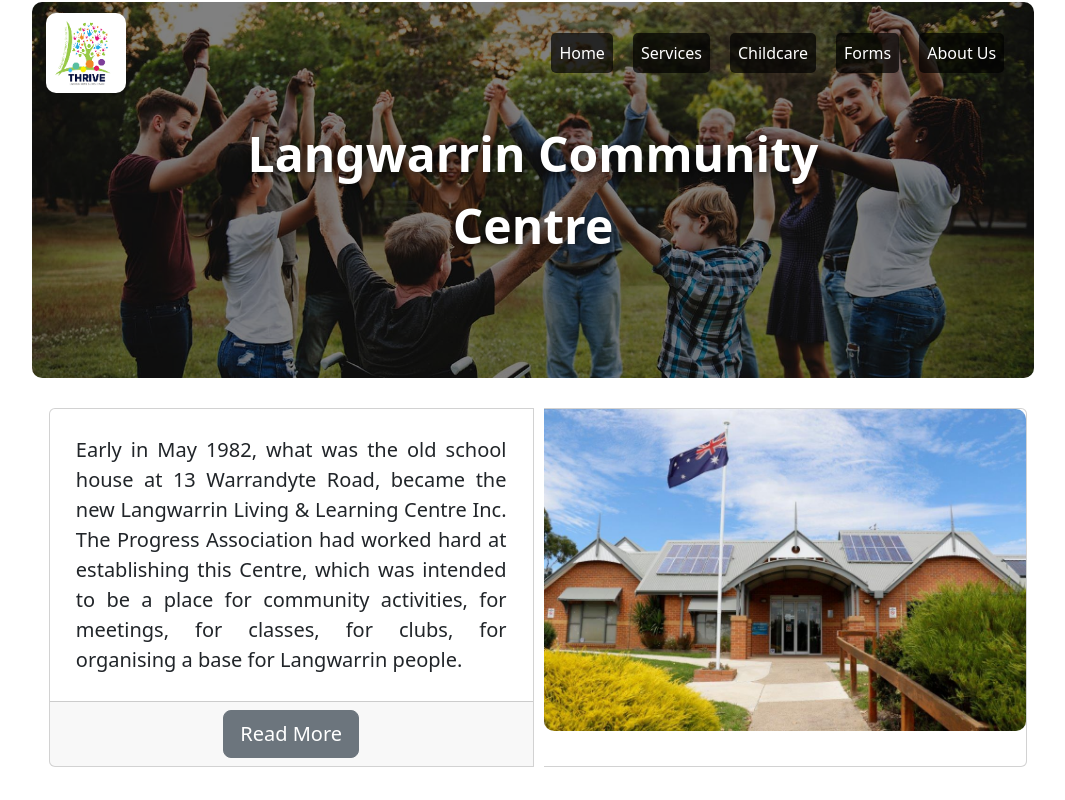
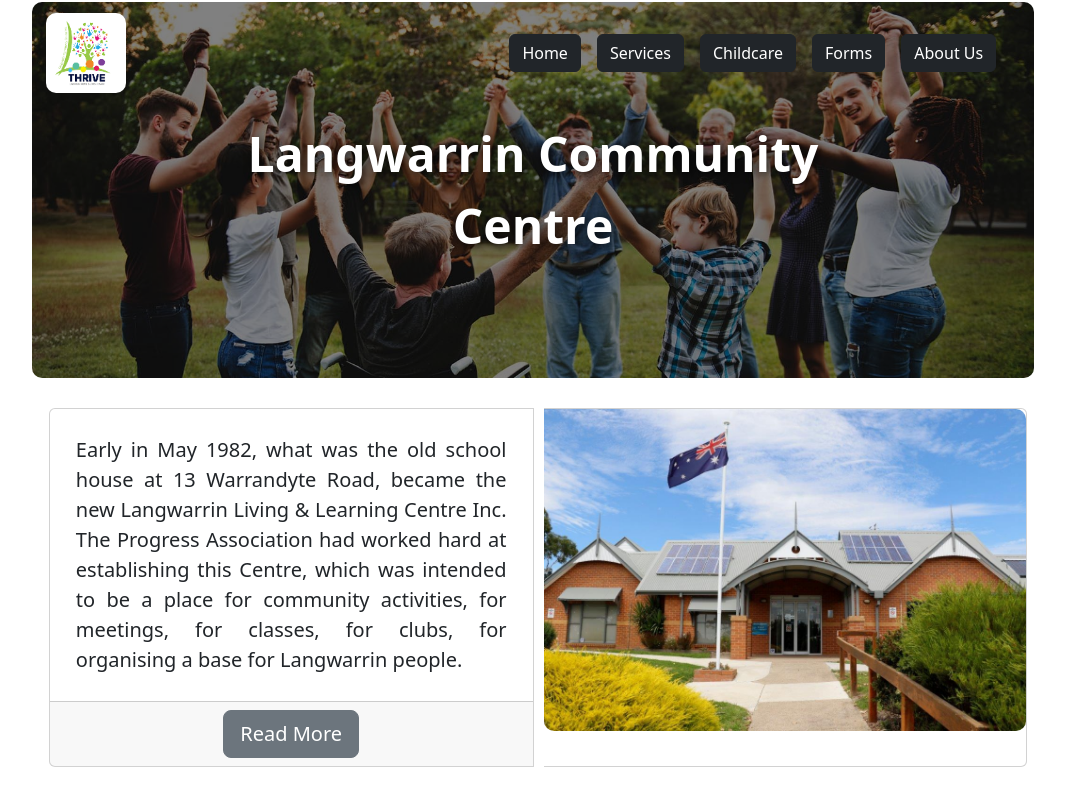
Before and after one commit to andywelly/LangwarrinCC-Website, a React (Vite) app in the folder Langwarrin_CC/: page / in a window 1280 px wide. Shown: the top 800 px of the page, without its empty margins (107-1172 px from the left). Built offline with nearby package versions, Linux system fonts and the light colour scheme; grey boxes are pictures that could not be loaded; a web font is replaced by a local one.

Commit message:
Changed Navigation Bar buttons

```diff
--- a/Langwarrin_CC/src/components/Navigation_Bar.jsx
+++ b/Langwarrin_CC/src/components/Navigation_Bar.jsx
@@ -4,6 +4,7 @@ import Navbar from 'react-bootstrap/Navbar';
 //import NavDropdown from 'react-bootstrap/NavDropdown';
 import Offcanvas from 'react-bootstrap/Offcanvas';
 import Logo from '../assets/Logo.png'; // Import the logo image
+import Button from 'react-bootstrap/esm/Button';
 import './styles/Navigation-Bar.css'
 
 function NavigationBar() {
@@ -28,12 +29,12 @@ function NavigationBar() {
               <Offcanvas.Title id="offcanvasNavbarLabel">Menu</Offcanvas.Title>
             </Offcanvas.Header>
             <Offcanvas.Body>
-              <Nav className="justify-content-end flex-grow-1 pe-3 links">
-                <Nav.Link href="/" className='links'>Home</Nav.Link>
-                <Nav.Link href="/services">Services</Nav.Link>
-                <Nav.Link href="/childcare">Childcare</Nav.Link>
-                <Nav.Link href="/forms">Forms</Nav.Link>
-                <Nav.Link href="/about">About Us</Nav.Link>
+              <Nav className="justify-content-end flex-grow-1 pe-3">
+                <Nav.Link href="/" className='links'><Button variant="dark">Home</Button></Nav.Link>
+                <Nav.Link href="/services"><Button variant="dark">Services</Button></Nav.Link>
+                <Nav.Link href="/childcare"><Button variant="dark">Childcare</Button></Nav.Link>
+                <Nav.Link href="/forms"><Button variant="dark">Forms</Button></Nav.Link>
+                <Nav.Link href="/about"><Button variant="dark">About Us</Button></Nav.Link>
                 {/* <NavDropdown title="Services" id="services-dropdown">
                   <NavDropdown.Item href="/Services">Service 1</NavDropdown.Item>
                   <NavDropdown.Item href="#service2">Service 2</NavDropdown.Item>
--- a/Langwarrin_CC/src/components/styles/Navigation-Bar.css
+++ b/Langwarrin_CC/src/components/styles/Navigation-Bar.css
@@ -9,38 +9,3 @@
     width: auto;
     border-radius: 10px;
 }
-
-
-.links {
-    display: flex;
-    gap: 20px;
-}
-
-/* Specific styling for Nav.Link text */
-.links .nav-link {
-    background-color: rgba(0, 0, 0, 0.7); /* Semi-transparent background */
-    color: #ffffff; /* Set text color */
-    position: relative; /* Position relative to enable pseudo-element styling */
-    border-radius: 5px;
-}
-
-/* Adding a background specifically behind the text */
-.links .nav-link::before {
-    content: attr(href); /* Use content property to mirror the link text */
-    position: absolute;
-    left: 0;
-    top: 50%;
-    transform: translateY(-50%);
-    background-color: rgba(0, 0, 0, 0.7); /* Semi-transparent black background */
-    color: #ffffff; /* Text color on the pseudo-element */
-    padding: 0 5px; /* Padding around the text */
-    border-radius: 5px; /* Rounded corners */
-    z-index: -1; /* Place behind the actual text */
-    pointer-events: none; /* Make it unclickable */
-    white-space: nowrap; /* Prevent text wrap */
-}
-
-/* Hover effect for better readability */
-.links .nav-link:hover::before {
-    background-color: rgba(0, 0, 0, 0.9); /* Darker background on hover */
-}
```
